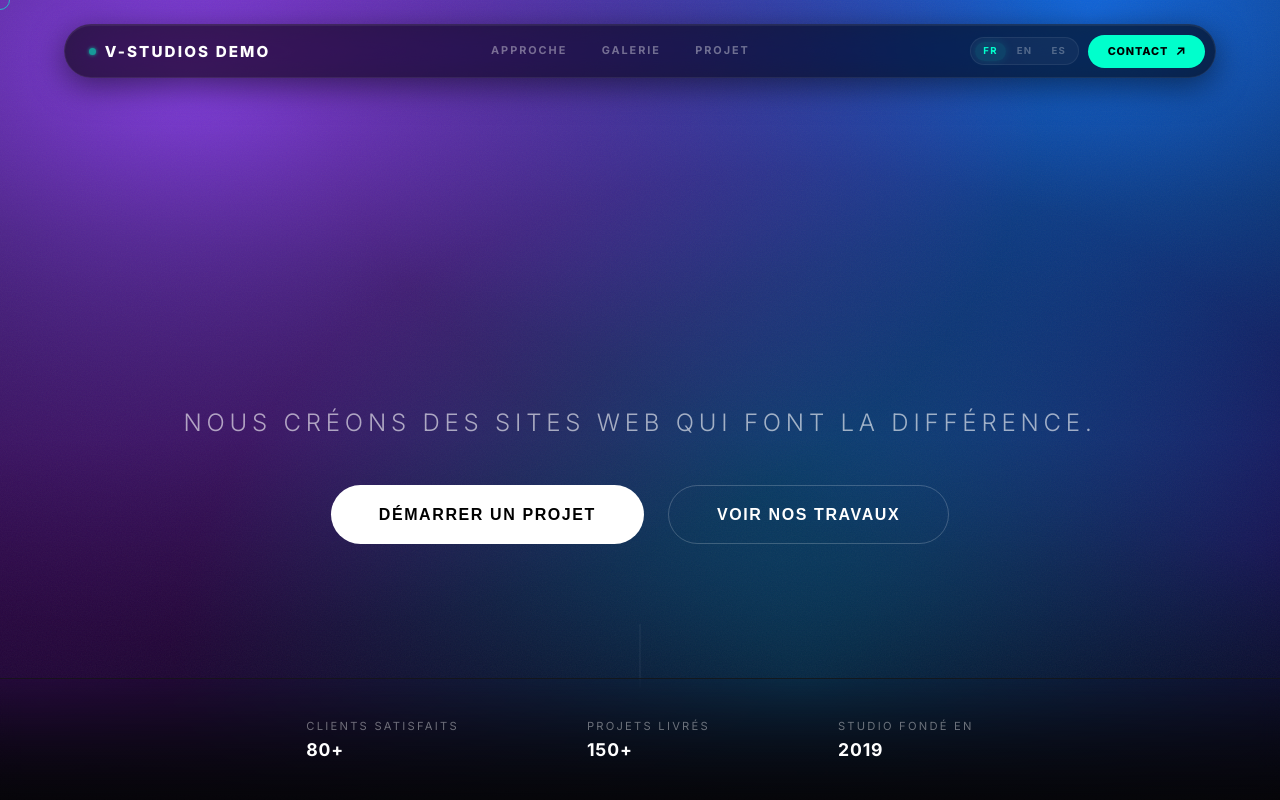
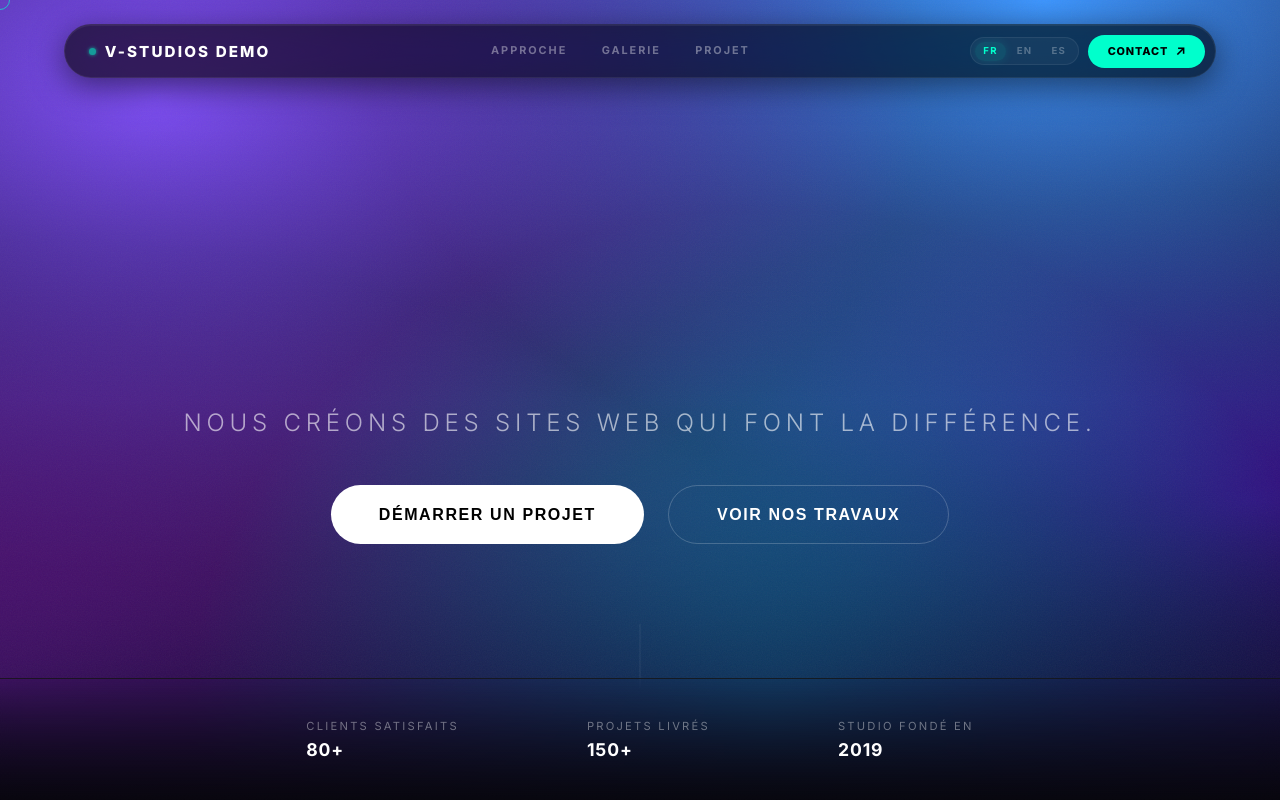
Before and after one commit to valentinpichot/LANDING1, a Vue app: page / in a window 1280 px wide. Shown: the top 800 px of the page. Built offline with nearby package versions, Linux system fonts and the light colour scheme; no server answers.

Commit message:
style: update site theme with new dark violet background palette and adjusted gradient meshes

```diff
--- a/src/App.vue
+++ b/src/App.vue
@@ -446,7 +446,7 @@ onUnmounted(() => {
 <style lang="scss">
 :root {
   /* Modern CSS Variables & Dark Mode / Neon theme */
-  --color-bg: #050505;
+  --color-bg: #10082e;
   --color-text: #f0f0f0;
   --color-accent: #00ffcc;
   /* Neon cyan accent */
@@ -831,12 +831,13 @@ html.lenis {
     height: 120%;
     // Apple aurora mesh gradient — dark mode macOS style
     background:
-      radial-gradient(ellipse at 22% 18%, rgba(150, 70, 255, 0.95) 0%, transparent 48%),
-      radial-gradient(ellipse at 78% 12%, rgba(20, 120, 255, 0.90) 0%, transparent 44%),
-      radial-gradient(ellipse at 60% 78%, rgba(0, 200, 255, 0.70) 0%, transparent 46%),
-      radial-gradient(ellipse at 12% 82%, rgba(180, 20, 240, 0.65) 0%, transparent 42%),
-      radial-gradient(ellipse at 88% 65%, rgba(80, 20, 220, 0.55) 0%, transparent 38%),
-      #060415;
+      radial-gradient(ellipse at 20% 20%, rgba(130, 80, 255, 1)    0%, transparent 42%),
+      radial-gradient(ellipse at 75% 10%, rgba(60,  150, 255, 1)    0%, transparent 40%),
+      radial-gradient(ellipse at 50% 55%, rgba(255, 255, 255, 0.06) 0%, transparent 50%),
+      radial-gradient(ellipse at 58% 82%, rgba(0,   210, 255, 0.90) 0%, transparent 44%),
+      radial-gradient(ellipse at 10% 78%, rgba(200, 40,  255, 0.85) 0%, transparent 40%),
+      radial-gradient(ellipse at 88% 60%, rgba(90,  30,  230, 0.75) 0%, transparent 36%),
+      #10082e;
     z-index: 0;
     will-change: transform;
   }
@@ -855,7 +856,7 @@ html.lenis {
   &__overlay {
     position: absolute;
     inset: 0;
-    background: linear-gradient(180deg, rgba(6, 4, 21, 0.05) 0%, rgba(6, 4, 21, 0.30) 55%, rgba(6, 4, 21, 0.97) 100%);
+    background: linear-gradient(180deg, rgba(16, 8, 46, 0.0) 0%, rgba(16, 8, 46, 0.22) 50%, rgba(16, 8, 46, 0.97) 100%);
     z-index: 1;
   }
 
@@ -1127,7 +1128,7 @@ html.lenis {
     width: clamp(340px, 58vw, 720px);
     height: 62vh;
     border-radius: 28px;
-    background: linear-gradient(155deg, #0e0e0e 0%, #080808 100%);
+    background: linear-gradient(155deg, #1a0d3e 0%, #0e0630 100%);
     border: 1px solid rgba(255, 255, 255, 0.06);
     overflow: hidden;
     position: relative;
@@ -1367,7 +1368,7 @@ html.lenis {
   }
 
   &__item {
-    background-color: #0e0e0e;
+    background-color: #0e0630;
     clip-path: inset(100% 0% 0% 0% round 12px);
     will-change: clip-path;
 
```
